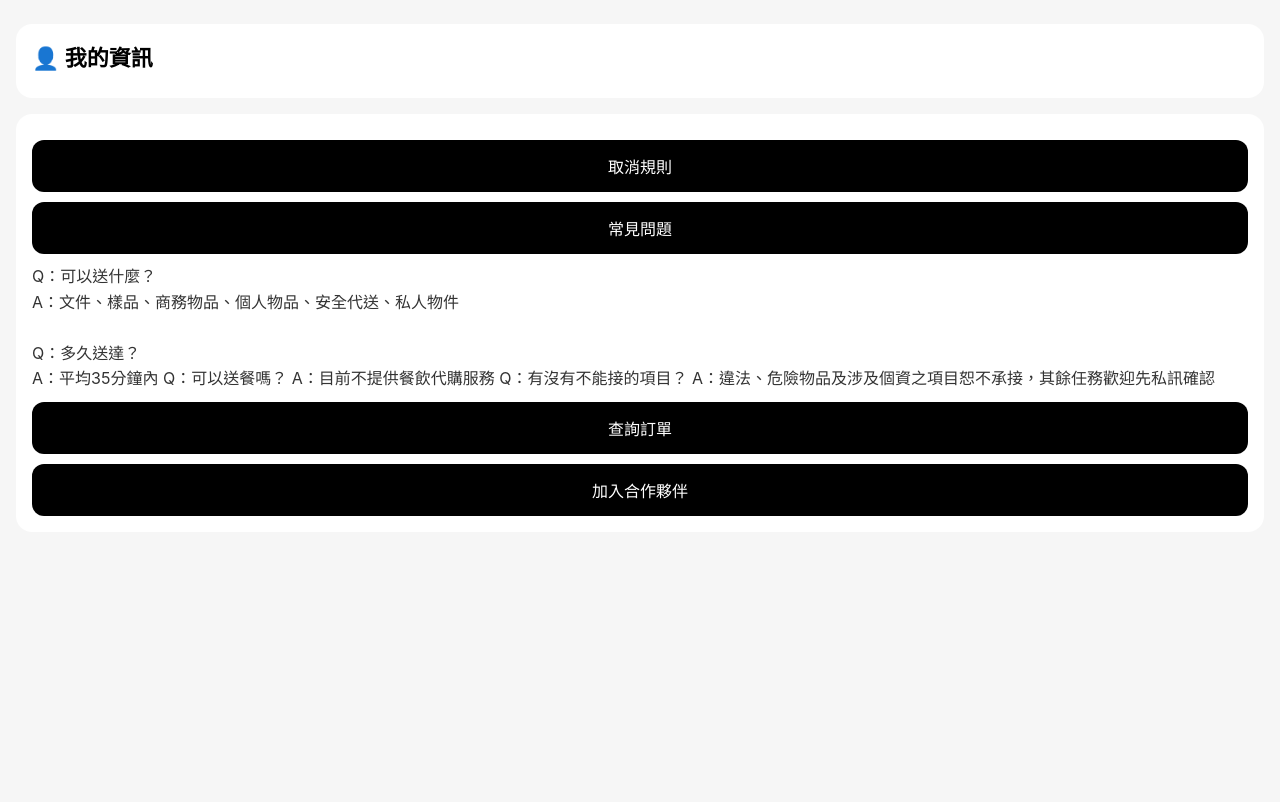
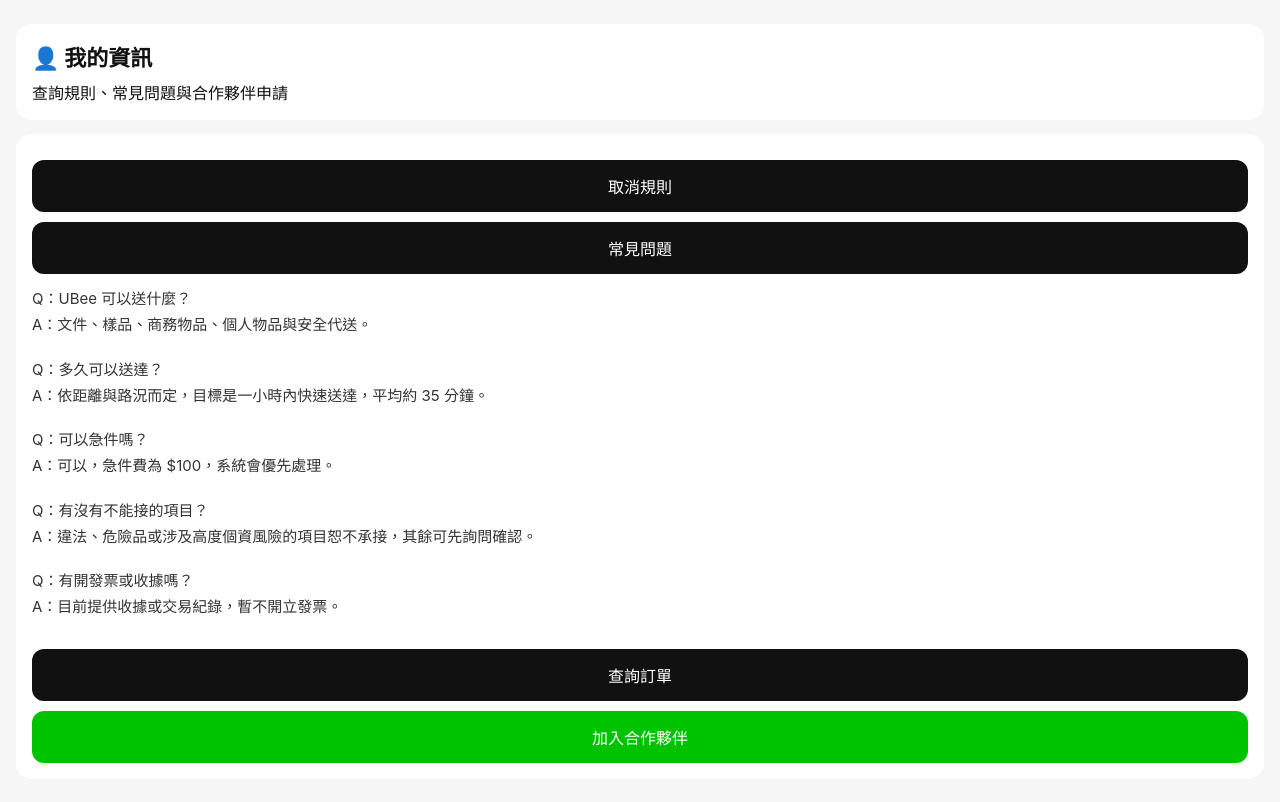
Before and after one commit to charles04121991/ubee-line-bot, a website: page public/info.html in a window 1280 px wide. Both pictures are taken after a click on the button "常見問題". Drawn offline with Linux system fonts and the light colour scheme.

Commit message:
Update info.html

```diff
--- a/public/info.html
+++ b/public/info.html
@@ -3,52 +3,17 @@
 <head>
 <meta charset="UTF-8">
 <meta name="viewport" content="width=device-width, initial-scale=1.0">
-<title>我的資訊</title>
+<title>UBee｜我的資訊</title>
 
 <style>
-body{
-  margin:0;
-  font-family:-apple-system;
-  background:#f6f6f6;
-}
-
-.container{
-  padding:24px 16px;
-}
-
-.card{
-  background:white;
-  border-radius:16px;
-  padding:16px;
-  margin-bottom:16px;
-}
-
-.title{
-  font-size:22px;
-  font-weight:700;
-  margin-bottom:10px;
-}
-
-.btn{
-  width:100%;
-  padding:14px;
-  border-radius:12px;
-  border:0;
-  font-size:16px;
-  margin-top:10px;
-}
-
-.btn-black{
-  background:black;
-  color:white;
-}
-
-.content{
-  display:none;
-  margin-top:10px;
-  color:#333;
-  line-height:1.6;
-}
+body{margin:0;font-family:-apple-system,BlinkMacSystemFont,"Noto Sans TC",Arial;background:#f6f6f6;color:#111}
+.container{padding:24px 16px}
+.card{background:white;border-radius:16px;padding:16px;margin-bottom:14px}
+.title{font-size:22px;font-weight:800;margin-bottom:8px}
+.btn{width:100%;padding:14px;border-radius:12px;border:0;font-size:16px;margin-top:10px;background:#111;color:white}
+.content{display:none;margin-top:12px;line-height:1.75;color:#333;font-size:15px}
+.qa{margin-bottom:18px}
+.green{background:#00c300}
 </style>
 </head>
 
@@ -58,39 +23,56 @@
 
   <div class="card">
     <div class="title">👤 我的資訊</div>
+    <div>查詢規則、常見問題與合作夥伴申請</div>
   </div>
 
   <div class="card">
-
-<button class="btn btn-black" onclick="toggle('cancel')">取消規則</button>
+    <button class="btn" onclick="toggle('cancel')">取消規則</button>
     <div id="cancel" class="content">
-未接單可取消<br>
-已接單酌收30%費用<br>
-已取件後不可取消
+      未接單：可免費取消。<br><br>
+      已接單：酌收配送費 30%，最低 $60，最高 $200。<br><br>
+      騎手已抵達取件地點：酌收配送費 50%，最低 $100，最高 $300。<br><br>
+      已取件後：原則上不可取消。
     </div>
 
-<button class="btn btn-black" onclick="toggle('faq')">常見問題</button>
+    <button class="btn" onclick="toggle('faq')">常見問題</button>
     <div id="faq" class="content">
-Q：可以送什麼？<br>
-A：文件、樣品、商務物品、個人物品、安全代送、私人物件<br><br>
-Q：多久送達？<br>
-A：平均35分鐘內
-Q：可以送餐嗎？
-A：目前不提供餐飲代購服務
-Q：有沒有不能接的項目？
-A：違法、危險物品及涉及個資之項目恕不承接，其餘任務歡迎先私訊確認
+      <div class="qa">
+        Q：UBee 可以送什麼？<br>
+        A：文件、樣品、商務物品、個人物品與安全代送。
       </div>
 
-<button class="btn btn-black" onclick="toggle('order')">查詢訂單</button>
-<div id="order" class="content">
-訂單查詢功能開發中
+      <div class="qa">
+        Q：多久可以送達？<br>
+        A：依距離與路況而定，目標是一小時內快速送達，平均約 35 分鐘。
       </div>
 
-<button class="btn btn-black"
-onclick="location.href='https://docs.google.com/forms/d/e/1FAIpQLScn9AGnp4FbTGg6fZt5fpiMdNEi-yL9x595bTyVFHAoJmpYlA/viewform'">
+      <div class="qa">
+        Q：可以急件嗎？<br>
+        A：可以，急件費為 $100，系統會優先處理。
+      </div>
+
+      <div class="qa">
+        Q：有沒有不能接的項目？<br>
+        A：違法、危險品或涉及高度個資風險的項目恕不承接，其餘可先詢問確認。
+      </div>
+
+      <div class="qa">
+        Q：有開發票或收據嗎？<br>
+        A：目前提供收據或交易紀錄，暫不開立發票。
+      </div>
+    </div>
+
+    <button class="btn" onclick="toggle('orderSearch')">查詢訂單</button>
+    <div id="orderSearch" class="content">
+      <input id="orderId" placeholder="請輸入訂單編號，例如 UB123456" style="width:100%;box-sizing:border-box;padding:12px;border-radius:10px;border:1px solid #ddd;font-size:16px;">
+      <button class="btn green" onclick="searchOrder()">查詢</button>
+      <div id="orderResult" style="margin-top:12px;">目前為簡易查詢頁，正式訂單資料庫功能開發中。</div>
+    </div>
+
+    <button class="btn green" onclick="location.href='https://ubee-line-bot-2-zezw.onrender.com/info.html'">
       加入合作夥伴
     </button>
-
   </div>
 
 </div>
@@ -100,6 +82,18 @@
   const el = document.getElementById(id);
   el.style.display = el.style.display === 'block' ? 'none' : 'block';
 }
+
+function searchOrder(){
+  const orderId = document.getElementById('orderId').value.trim();
+  const result = document.getElementById('orderResult');
+
+  if(!orderId){
+    result.innerText = '請輸入訂單編號';
+    return;
+  }
+
+  result.innerText = `訂單 ${orderId} 查詢中。正式資料庫版本上線後，會顯示目前狀態、騎手與 ETA。`;
+}
 </script>
 
 </body>
```
Lines whose indentation alone changed are shown as unchanged.
